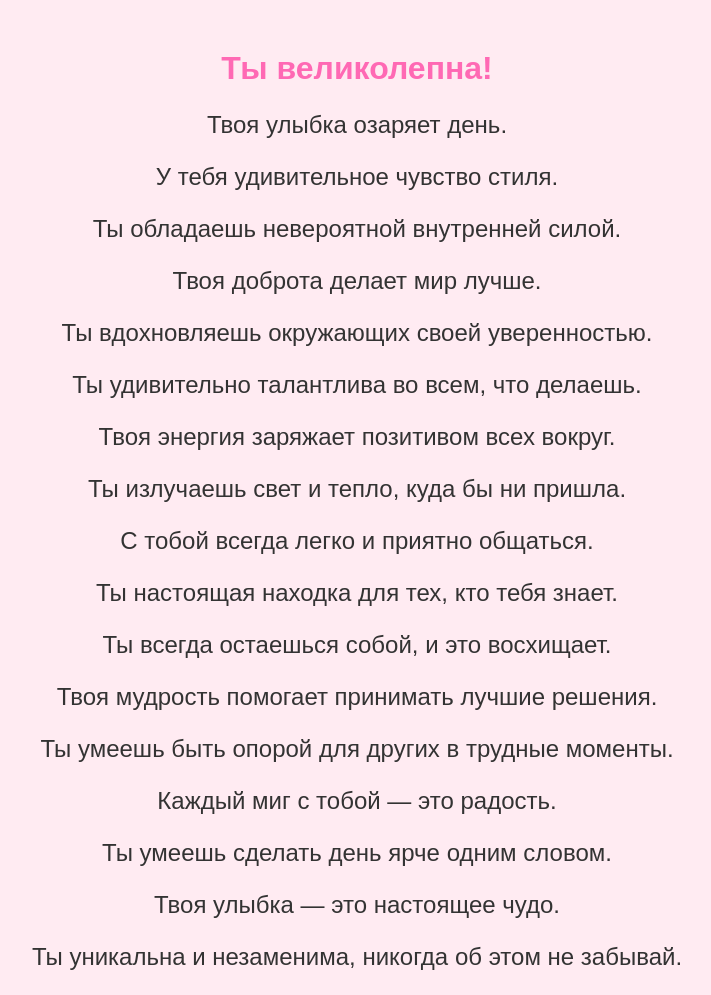
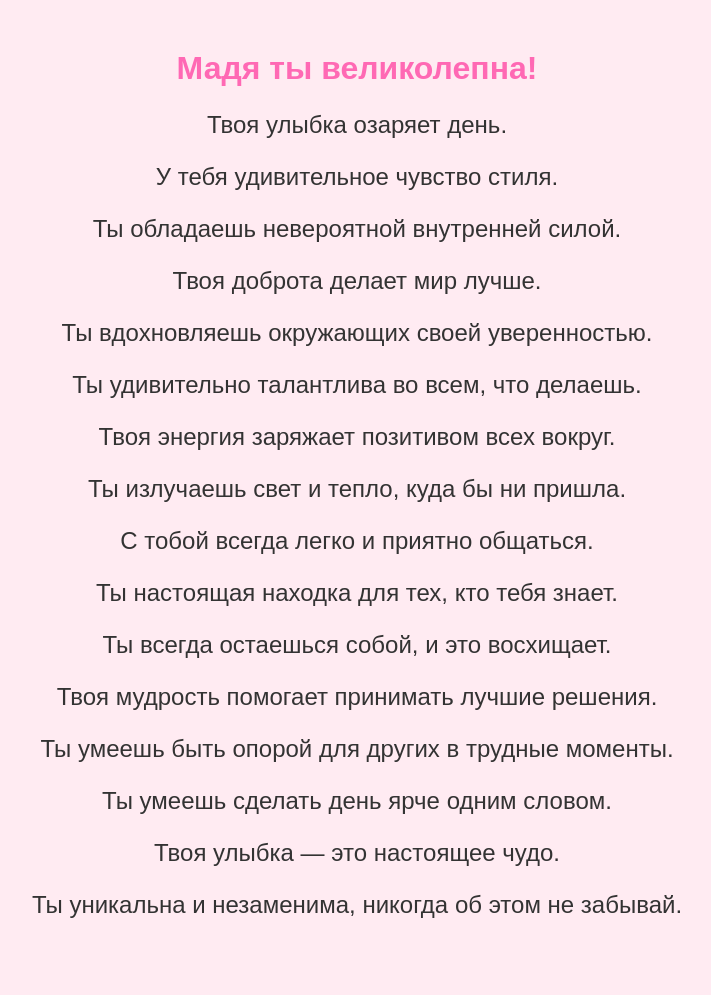
Before and after one commit to pintexis/compliments, a plain HTML site: page index.html in a window 1280 px wide. Shown: the whole page, without its empty margins (283-994 px from the left). After the commit the page ends 943 px from the top, so only its background shows below. Drawn offline with Linux system fonts and the light colour scheme.

Commit message:
Update index.html

```diff
--- a/index.html
+++ b/index.html
@@ -21,7 +21,7 @@
     </style>
 </head>
 <body>
-    <h1>Ты великолепна!</h1>
+    <h1>Мадя ты великолепна!</h1>
     <p>Твоя улыбка озаряет день.</p>
     <p>У тебя удивительное чувство стиля.</p>
     <p>Ты обладаешь невероятной внутренней силой.</p>
@@ -35,7 +35,6 @@
     <p>Ты всегда остаешься собой, и это восхищает.</p>
     <p>Твоя мудрость помогает принимать лучшие решения.</p>
     <p>Ты умеешь быть опорой для других в трудные моменты.</p>
-    <p>Каждый миг с тобой — это радость.</p>
     <p>Ты умеешь сделать день ярче одним словом.</p>
     <p>Твоя улыбка — это настоящее чудо.</p>
     <p>Ты уникальна и незаменима, никогда об этом не забывай.</p>
```
